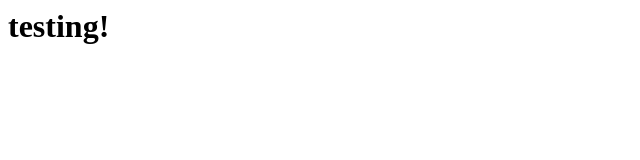
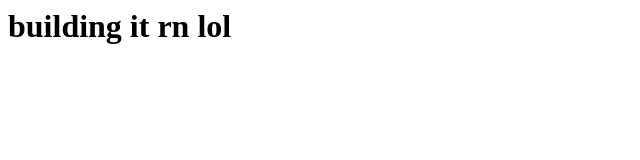
Before and after one commit to t-chris/1235241241, a plain HTML site: page index.html in a window 1280 px wide. Shown: the whole page, without its empty margins (0-640 px from the left). Drawn offline with Linux system fonts and the light colour scheme.

Commit message:
Update index.html

```diff
--- a/index.html
+++ b/index.html
@@ -1 +1 @@
-<h1>testing!</h1>
+<h1>building it rn lol</h1>
```
